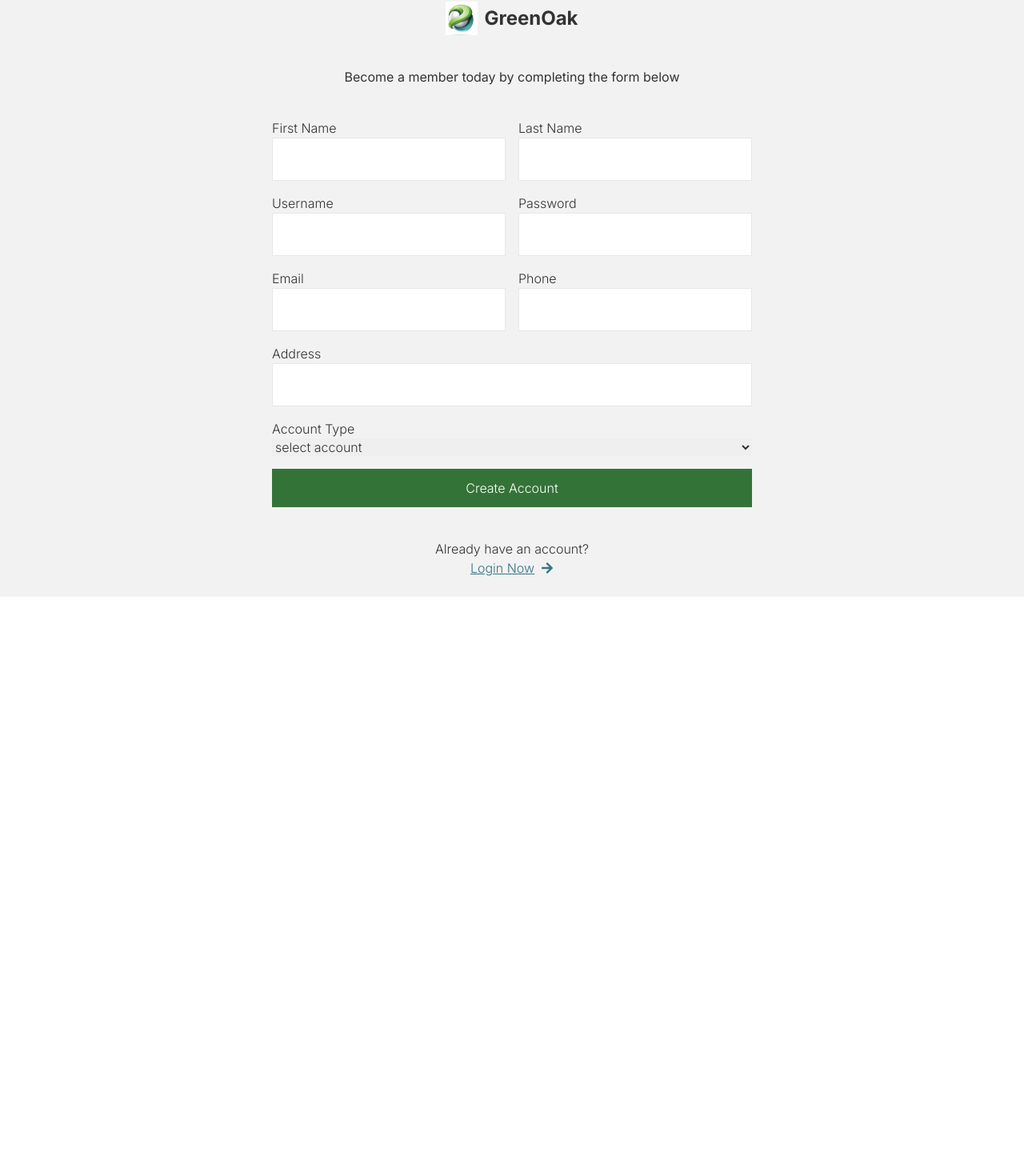
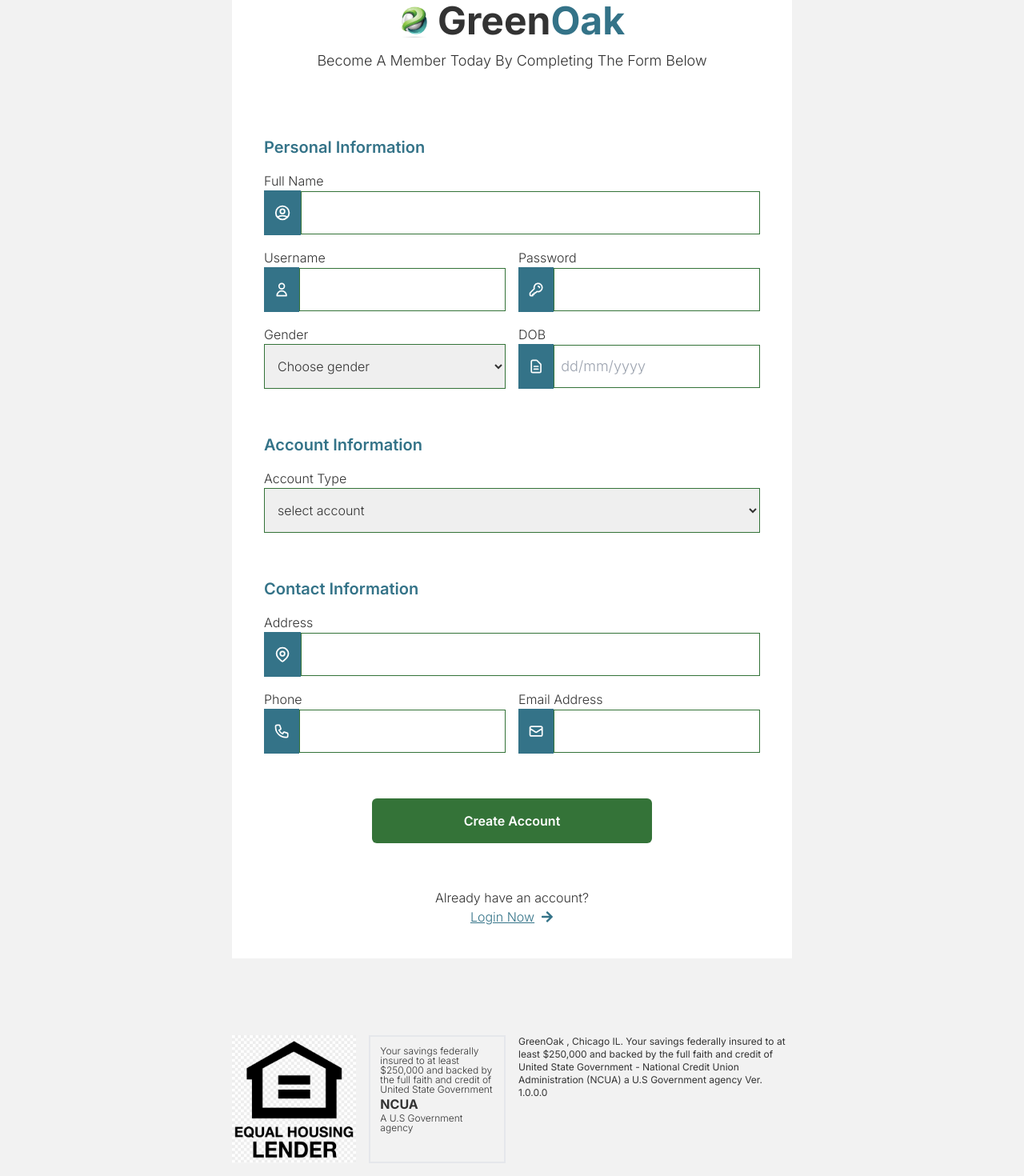
Before and after one commit to vulpes231/green-oak-client, a React (Vite) app: page /signup in a window 1280 px wide. Shown: the part 118-1588 px from the top of the page at 80% size. Before the commit the page ends 864 px from the top, so only its background shows below. Built offline with nearby package versions, Linux system fonts and the light colour scheme; the HTML template or start-up script is replaced by a standard one.

Commit message:
fix-styling

```diff
--- a/src/assets/index.js
+++ b/src/assets/index.js
@@ -3,6 +3,7 @@
 import hero from "./hero.jpg";
 import save from "./save.jpg";
 import trc from "./trc.jpg";
+import signup from "./signup.jpg";
 import eql from "./eql.png";
 
 export { logo, bg, hero, save, trc, eql };
--- a/src/components/Content.jsx
+++ b/src/components/Content.jsx
@@ -4,6 +4,7 @@
 import Slider from "./Slider";
 import Why from "./Why";
 import Footer from "./Footer";
+import Header from "./Header";
 
 const Content = () => {
   return (
--- a/src/components/Footer.jsx
+++ b/src/components/Footer.jsx
@@ -8,6 +8,7 @@
   FaReddit,
   FaPinterest,
 } from "react-icons/fa";
+import { useNavigate } from "react-router-dom";
 
 const Footer = () => {
   const links = navLinks.map((lnk) => {
@@ -17,6 +18,7 @@
       </li>
     );
   });
+
   const about = footerAbout.map((lnk) => {
     return (
       <li className="text-[#347338] underline" key={lnk.id}>
@@ -24,6 +26,7 @@
       </li>
     );
   });
+
   const help = footerHelp.map((lnk) => {
     return (
       <li className="text-[#347338] underline" key={lnk.id}>
@@ -31,6 +34,13 @@
       </li>
     );
   });
+
+  const navigate = useNavigate();
+
+  function goToSignUp() {
+    navigate("/signup");
+  }
+
   return (
     <footer className=" flex flex-col gap-8 p-6 lg:flex-row lg:items-start lg:max-w-[1200px] mx-auto text-[#333] ">
       {/* info */}
@@ -77,7 +87,10 @@
           <FaReddit className="text-2xl text-[#347338]" />
           <FaTwitch className="text-2xl text-[#347338]" />
         </div>
-        <button className="bg-[#347338] py-4 px-6 lg:px-3 text-[#fff] rounded-md ">
+        <button
+          onClick={goToSignUp}
+          className="bg-[#347338] py-4 px-6 lg:px-3 text-[#fff] rounded-md "
+        >
           Become a member
         </button>
       </article>
--- a/src/components/Input.jsx
+++ b/src/components/Input.jsx
@@ -1,6 +1,6 @@
 import React, { useState } from "react";
 
-function AnimatedInput({ type, value, onChange, name }) {
+function AnimatedInput({ type, value, onChange, name, placeholder }) {
   const [active, setActive] = useState(false);
 
   function animateInput() {
@@ -11,15 +11,12 @@
     <input
       type={type}
       autoComplete="off"
-      className={
-        !active
-          ? "border outline-none w-full  p-3 text-lg"
-          : "border border-[#347338] outline-none w-full  p-3 text-lg md:pylg"
-      }
+      className="border border-[#347338] outline-none w-full  py-2 text-lg px-2 md:py-3"
       onFocus={animateInput}
       value={value}
       onChange={onChange}
       name={name}
+      placeholder={placeholder}
     />
   );
 }
--- a/src/components/Loader.jsx
+++ b/src/components/Loader.jsx
@@ -1,9 +1,15 @@
+import { motion } from "framer-motion";
 import React from "react";
 
 const Loader = () => {
   return (
-    <div className="absolute top-0 left-0 w-full min-h-screen bg-[rgba(52,115,56,0.07)] bg-opacity-90 grid content-center text-center">
-      Loading...
+    <div className="absolute top-0 left-0 w-full min-h-screen bg-[rgba(52,115,56,0.07)] bg-opacity-90 flex justify-center text-center items-center">
+      <motion.div
+        initial={{ rotate: 0 }} // Initial rotation
+        animate={{ rotate: 360 }} // Target rotation (e.g., 360 degrees for a full spin)
+        transition={{ duration: 2, repeat: Infinity }} // Animation
+        className="w-[100px] h-[100px] rounded-full border-4 border-t-[#347338] border-b-[#347338] border-r-orange-500 border-l-yellow-500 "
+      ></motion.div>
     </div>
   );
 };
--- a/src/components/LoginFooter.jsx
+++ b/src/components/LoginFooter.jsx
@@ -3,25 +3,27 @@
 
 const LoginFooter = () => {
   return (
-    <article className="flex flex-col gap-4 text-[#333] mt-24 md:flex-row-reverse items-center lg:hidden">
-      <h4 className="text-light text-xs text-center md:text-left">
+    <article className="flex flex-col gap-4 text-[#333] mt-24 md:flex-row-reverse items-start md:max-w-[700px] mx-auto">
+      <h4 className="text-light text-xs text-center md:text-left w-full">
         GreenOak , Chicago IL. Your savings federally insured to at least
         $250,000 and backed by the full faith and credit of United State
         Government - National Credit Union Administration (NCUA) a U.S
         Government agency Ver. 1.0.0.0
       </h4>
-      <div className="flex gap-4 w-full">
-        <figure className="w-[50%]">
-          <img src={eql} alt="equal-lender-image" className="lg:w-[100px]" />
+      <div className="flex gap-4 w-full ">
+        <figure className="w-full">
+          <img src={eql} alt="equal-lender-image" className="lg:w-[300px]" />
         </figure>
 
-        <div className="border border-[#333] p-3 w-[50%] leading-3 flex flex-col gap-1 md:hidden">
-          <small className="font-light text-xs ">
+        <div className="w-full border-2 p-3">
+          <p className="font-light text-xs leading-3 ">
             Your savings federally insured to at least $250,000 and backed by
             the full faith and credit of United State Government
-          </small>
+          </p>
           <h1 className="font-bold">NCUA</h1>
-          <small className="font-light text-xs">A U.S Government agency</small>
+          <p className="font-light text-xs leading-3 ">
+            A U.S Government agency
+          </p>
         </div>
       </div>
     </article>
--- a/src/index.css
+++ b/src/index.css
@@ -16,6 +16,26 @@
   min-height: calc(100vh - 480px);
 }
 
+.signup {
+  /* Styles for the container */
+  position: relative;
+  background-image: url("/src/assets/signup.jpg");
+  background-position: center;
+  background-repeat: no-repeat;
+  background-size: cover;
+  /* background-position: bottom; */
+}
+
+.background-opacity {
+  /* Styles for the background with opacity */
+  position: absolute;
+  top: 0;
+  left: 0;
+  width: 100%;
+  height: 100%;
+  background: rgba(52, 115, 56, 0.35); /* Adjust the opacity as needed */
+}
+
 @media screen and (min-width: 768px) {
   .hero {
     min-height: calc(100vh - 380px);
--- a/src/pages/Login.jsx
+++ b/src/pages/Login.jsx
@@ -3,6 +3,7 @@
 import { Link } from "react-router-dom";
 import { logo } from "../assets";
 import { AnimatedInput, LoginFooter } from "../components";
+import WithStyles from "../hoc/WithStyles";
 
 const Login = () => {
   const [error, setError] = useState(false);
@@ -42,9 +43,9 @@
       <div className="w-full md:max-w-[600px] mx-auto flex flex-col gap-10 items-center">
         <article className="flex items-center gap-2 mt-10 md:mt-24">
           <img src={logo} alt="log-image" width={40} />
-          <h3 className="text-2xl font-bold">
+          <Link to="/" className="text-2xl font-bold">
             Green<span>Oak</span>
-          </h3>
+          </Link>
         </article>
         <span className="flex items-center gap-2 font-light">
           <FaLock /> Secure Log In
@@ -55,7 +56,7 @@
         {/* form */}
         <form
           onSubmit={handleUserLogin}
-          className="w-full flex flex-col gap-6 font-light"
+          className="w-full flex flex-col gap-8 font-light"
         >
           <div>
             <label
@@ -111,4 +112,4 @@
   );
 };
 
-export default Login;
+export default WithStyles(Login);
--- a/src/pages/SignUp.jsx
+++ b/src/pages/SignUp.jsx
@@ -3,19 +3,31 @@
 import { logo } from "../assets";
 import { AnimatedInput, LoginFooter } from "../components";
 import { FaArrowRight } from "react-icons/fa";
+import {
+  HiOutlineDocumentText,
+  HiOutlineKey,
+  HiOutlineLocationMarker,
+  HiOutlineMail,
+  HiOutlinePhone,
+  HiOutlineUser,
+  HiOutlineUserCircle,
+} from "react-icons/hi";
+import WithStyles from "../hoc/WithStyles";
 
 const SignUp = () => {
-  const [toggled, setToggled] = useState(false);
-  const [form, setForm] = useState({
-    firstname: "",
-    lastname: "",
+  const initialState = {
+    fullname: "",
+    gender: "",
+    dob: "",
     username: "",
     password: "",
     email: "",
     address: "",
     phone: "",
     account_type: "",
-  });
+  };
+
+  const [form, setForm] = useState(initialState);
 
   function handleInputChange(e) {
     const { name, value } = e.target;
@@ -25,113 +37,188 @@
   function handleSubmit(e) {
     e.preventDefault();
     console.log(form);
+    resetForm();
+  }
+
+  function resetForm() {
+    setForm(initialState);
   }
 
   //   const myType = !toggled ? "password" : "text";
 
   return (
-    <section className="w-full min-h-screen p-6 text-[#333] bg-[#F2F2F2]">
-      <div className="w-full md:max-w-[600px] mx-auto flex flex-col gap-10 items-center">
-        <article className="flex items-center gap-2 mt-10 md:mt-24">
+    <section className="w-full min-h-screen p-6 text-[#333] bg-[#F2F2F2]   ">
+      {/* <div className="background-opacity"></div> */}
+      <div className="w-full md:max-w-[700px] mx-auto flex flex-col  items-center z-40">
+        <article className="flex flex-col gap-3 items-center md:bg-[#fff] w-full">
+          <div className="flex items-center gap-2 mt-10 md:mt-24">
             <img src={logo} alt="log-image" width={40} />
-          <h3 className="text-2xl font-bold">
-            Green<span>Oak</span>
-          </h3>
+            <Link to="/" className="text-3xl md:text-5xl font-bold ">
+              Green<span className="text-[#347388]">Oak</span>
+            </Link>
+          </div>
+          <p className="capitalize font-light mb-10 text-center md:text-lg">
+            Become a member today by completing the form below
+          </p>
         </article>
-        <article className="text-center">
-          <p>Become a member today by completing the form below</p>
-        </article>
+
+        {/* signup form */}
         <form
           onSubmit={handleSubmit}
-          className="flex flex-col gap-4 font-light w-full"
+          className="flex flex-col gap-4 font-light w-full md:bg-[#fff] md:p-10 "
         >
+          {/* personal information */}
+          <h4 className="text-[#347388] text-lg md:text-xl font-semibold">
+            Personal Information
+          </h4>
           <div className="flex flex-col md:flex-row md:justify-between gap-4 ">
+            {/* fullname */}
             <span className="flex flex-col w-full">
-              <label htmlFor="firstname">First Name</label>
+              <label htmlFor="fullname">Full Name</label>
+              <div className="flex items-center">
+                <HiOutlineUserCircle className="bg-[#347388] text-5xl p-3 text-white md:h-14" />
                 <AnimatedInput
                   type="text"
-                value={form.firstname}
+                  value={form.fullname}
                   onChange={handleInputChange}
-                name="firstname"
+                  name="fullname"
                 />
-            </span>
-            <span className="flex flex-col w-full">
-              <label htmlFor="lastname">Last Name</label>
-              <AnimatedInput
-                type="text"
-                value={form.lastname}
-                onChange={handleInputChange}
-                name="lastname"
-              />
+              </div>
             </span>
           </div>
           <div className="flex flex-col md:flex-row md:justify-between gap-4">
+            {/* username */}
             <span className="flex flex-col w-full">
               <label htmlFor="username">Username</label>
+              <div className="flex items-center">
+                <HiOutlineUser className="bg-[#347388] text-5xl p-3 text-white md:h-14" />
                 <AnimatedInput
                   type="text"
                   value={form.username}
                   onChange={handleInputChange}
                   name="username"
                 />
+              </div>
             </span>
+            {/* password */}
             <span className="flex flex-col w-full">
               <label htmlFor="password">Password</label>
+              <div className="flex items-center">
+                <HiOutlineKey className="bg-[#347388] text-5xl p-3 text-white md:h-14" />
                 <AnimatedInput
                   type="password"
                   value={form.password}
                   onChange={handleInputChange}
                   name="password"
                 />
+              </div>
             </span>
           </div>
           <div className="flex flex-col md:flex-row md:justify-between gap-4">
+            {/* gender */}
             <span className="flex flex-col w-full">
-              <label htmlFor="email">Email</label>
+              <label htmlFor="gender">Gender</label>
+              <select
+                name="gender"
+                value={form.gender}
+                onChange={handleInputChange}
+                className="md:py-4 md:px-3 p-3  border border-[#347338]"
+              >
+                <option value="" defaultChecked={true}>
+                  Choose gender
+                </option>
+                <option value="male">Male</option>
+                <option value="female">Female</option>
+                <option value="others">Others</option>
+              </select>
+            </span>
+            {/* date of birth */}
+            <span className="flex flex-col w-full">
+              <label htmlFor="dob">DOB</label>
+              <div className="flex items-center">
+                <HiOutlineDocumentText className="bg-[#347388] text-5xl p-3 text-white md:h-14" />
+                <AnimatedInput
+                  type="text"
+                  value={form.dob}
+                  onChange={handleInputChange}
+                  name="dob"
+                  placeholder="dd/mm/yyyy"
+                />
+              </div>
+            </span>
+          </div>
+          {/* ====================================== */}
+          {/* account information */}
+          <h4 className="text-[#347388] text-lg font-semibold mt-10 md:text-xl">
+            Account Information
+          </h4>
+          <span className="flex flex-col w-full">
+            <label htmlFor="account_type">Account Type</label>
+            <select
+              name="account_type"
+              value={form.account_type}
+              onChange={handleInputChange}
+              className="md:py-4 md:px-3 p-3 border border-[#347338]"
+            >
+              <option value="" defaultChecked={true}>
+                select account
+              </option>
+              <option value="checkings">Checking Account</option>
+              <option value="savings">Savings Account</option>
+              <option value="mortgage">Mortgage Account</option>
+            </select>
+          </span>
+          {/* ====================================== */}
+          {/* contact information */}
+          <h4 className="text-[#347388] text-lg font-semibold mt-10 md:text-xl">
+            Contact Information
+          </h4>
+
+          <span className="flex flex-col w-full">
+            <label htmlFor="address">Address</label>
+
+            <div className="flex items-center">
+              <HiOutlineLocationMarker className="bg-[#347388] text-5xl p-3 text-white md:h-14" />
+              <AnimatedInput
+                type="address"
+                value={form.address}
+                onChange={handleInputChange}
+                name="address"
+              />
+            </div>
+          </span>
+          <div className="flex flex-col md:flex-row md:justify-between gap-4">
+            <span className="flex flex-col w-full">
+              <label htmlFor="phone">Phone</label>
+              <div className="flex items-center">
+                <HiOutlinePhone className="bg-[#347388] text-5xl p-3 text-white md:h-14" />
+                <AnimatedInput
+                  type="phone"
+                  value={form.phone}
+                  onChange={handleInputChange}
+                  name="phone"
+                />
+              </div>
+            </span>
+            {/* email address */}
+            <span className="flex flex-col w-full">
+              <label htmlFor="email">Email Address</label>
+              <div className="flex items-center">
+                <HiOutlineMail className="bg-[#347388] text-5xl p-3 text-white md:h-14" />
                 <AnimatedInput
                   type="email"
                   value={form.email}
                   onChange={handleInputChange}
                   name="email"
                 />
-            </span>
-            <span className="flex flex-col w-full">
-              <label htmlFor="phone">Phone</label>
-              <AnimatedInput
-                type="text"
-                value={form.phone}
-                onChange={handleInputChange}
-                name="phone"
-              />
+              </div>
             </span>
           </div>
 
-          <span className="flex flex-col w-full">
-            <label htmlFor="address">Address</label>
-            <AnimatedInput
-              type="address"
-              value={form.address}
-              onChange={handleInputChange}
-              name="address"
-            />
-          </span>
-          <span className="flex flex-col w-full">
-            <label htmlFor="account_type">Account Type</label>
-            <select
-              name="account_type"
-              value={form.account_type}
-              onChange={handleInputChange}
-            >
-              <option value="">select account</option>
-              <option value="checkings">Checking Account</option>
-              <option value="savings">Savings Account</option>
-              <option value="mortgage">Mortgage Account</option>
-            </select>
-          </span>
-          <button className="bg-[#347338] p-3 text-[#fff]">
+          <button className="bg-[#347338] p-3 text-[#fff] mt-10 w-full md:w-[350px] md:py-4 mx-auto rounded-md md:font-semibold mb-10">
             Create Account
           </button>
-        </form>
+          {/* foot area */}
           <article className="font-light flex flex-col items-center">
             <p>Already have an account?</p>
             <span className="text-[#347388] flex items-center gap-2">
@@ -141,10 +228,11 @@
               <FaArrowRight />
             </span>
           </article>
+        </form>
       </div>
       <LoginFooter />
     </section>
   );
 };
 
-export default SignUp;
+export default WithStyles(SignUp);
```
Also changed, not shown: src/assets/signup.jpg (added). Lines whose indentation alone changed are shown as unchanged.
